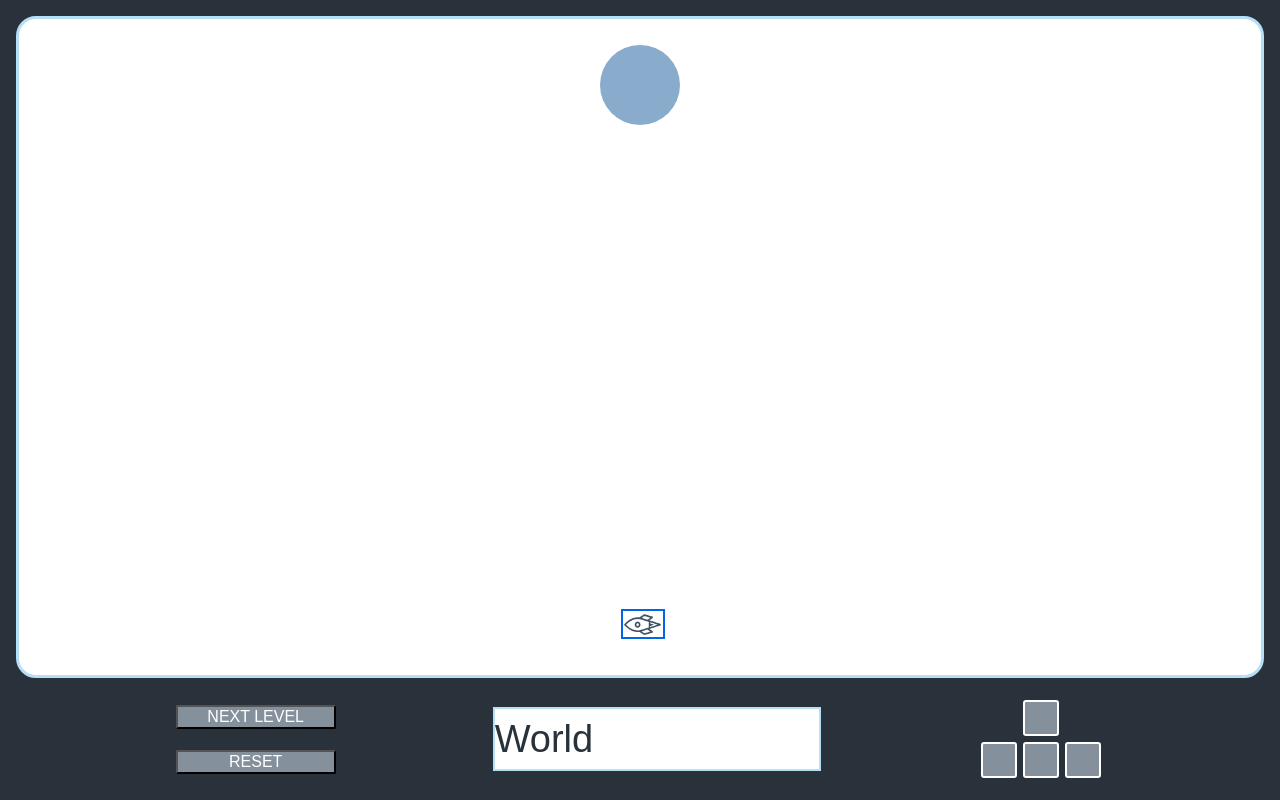
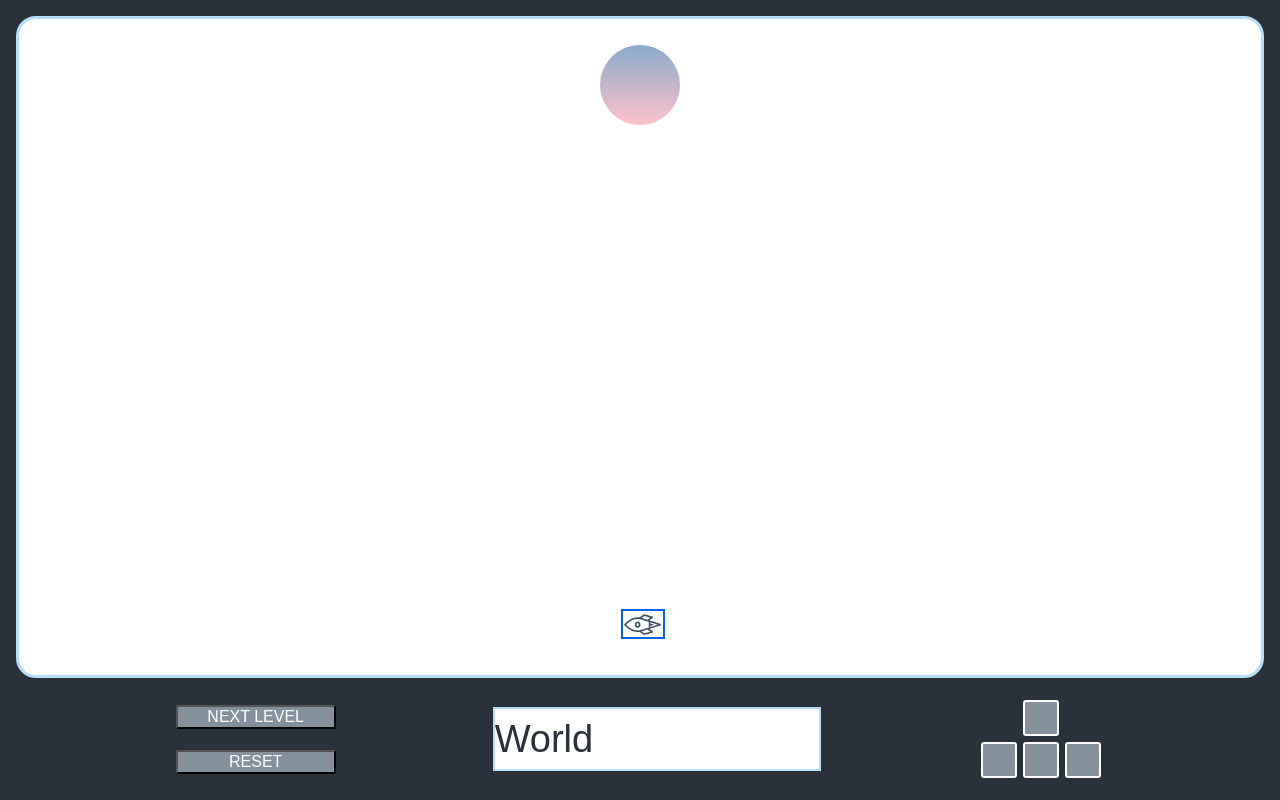
Before and after one commit to ktmathews89/js_adventure, a website built with webpack: page index.html in a window 1280 px wide. Built offline with nearby package versions, Linux system fonts and the light colour scheme; a web font is replaced by a local one.

Commit message:
b/c it looks pretty

```diff
--- a/main.css
+++ b/main.css
@@ -172,6 +172,7 @@ button {
     transform: translate(-50%, -50%);
 
     background-color: #89ABCC;
+    background-image: linear-gradient(#89ABCC, pink);
     border-radius: 50%;
 
     top: 0;
```
